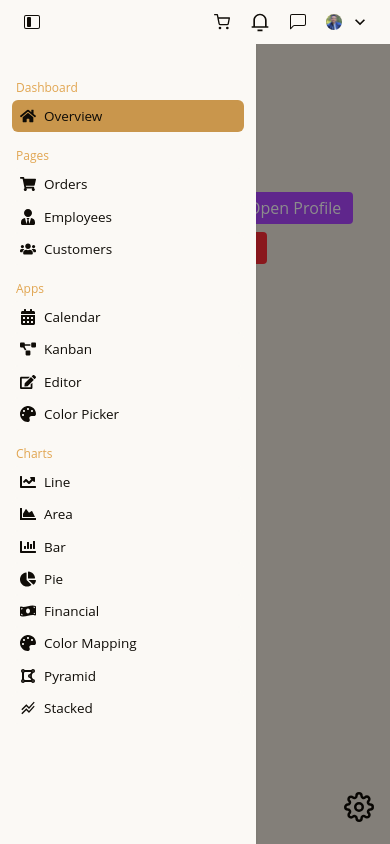
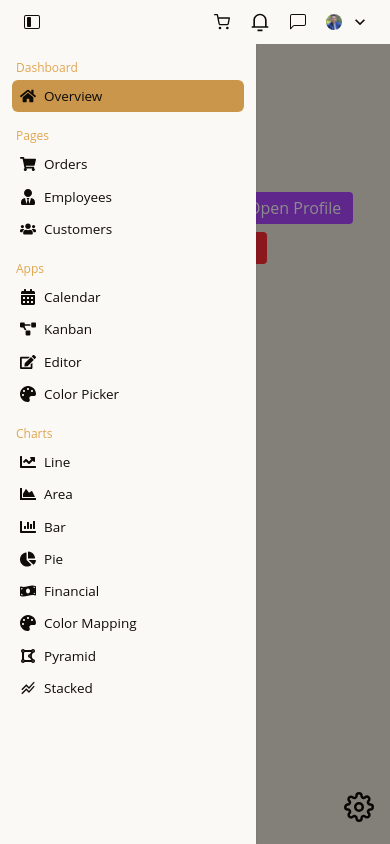
Before and after one commit to mohamed-sayed-elmahdy/React-Admin-Dashboard, a React (Vite) app: page / in a window 390 px wide. Both pictures are taken after a click on the button 32 px from the left and 22 px from the top of the page. Built offline with nearby package versions, Linux system fonts and the light colour scheme.

Commit message:
Hide ToolTip On Mobile

```diff
--- a/src/components/Sidebar.jsx
+++ b/src/components/Sidebar.jsx
@@ -120,7 +120,7 @@ export default function Sidebar() {
         <div className="flex text-(--text)" style={{ boxShadow: '5px -14px 15px rgba(0, 0, 0, 0.4)' }}>
             {/* Mobile Drawer */}
             <div
-                className={`lg:hidden fixed inset-0 bg-black/45 bg-opacity-50 z-40  transition-opacity duration-300
+                className={`lg:hidden fixed inset-0 bg-black/45 bg-opacity-50 z-40  transition-all duration-300
               ${isSidebarMobileOpen ? "opacity-100 pointer-events-auto" : "opacity-0 pointer-events-none"}
                 `}
                 onClick={() => toggleMobileSidebar(false)}
@@ -128,16 +128,14 @@ export default function Sidebar() {
                 <div
                     className={`
                        fixed top-0 left-0 h-full w-64 bg-(--background) text-(--text) shadow
-                        transform transition-transform duration-300
+                        transform transition-all duration-300
                          ${isSidebarMobileOpen ? "translate-x-0" : "-translate-x-full"}
                           `}
                     onClick={(e) => e.stopPropagation()}
                 >
-                    <button className="mb-6 p-2" onClick={() => toggleMobileSidebar(false)}>
-                        <FaTimes className="w-6 h-6" />
-                    </button>
 
-                    <nav className="space-y-2 px-3 overflow-auto h-[calc(100vh-3.5rem)]">
+
+                    <nav className="mt-11 space-y-2 px-3 overflow-auto h-[calc(100vh-3.5rem)]">
                         {navItems.map((section) => (
                             <div key={section.category} className="mt-4">
 
--- a/src/components/Tooltip.jsx
+++ b/src/components/Tooltip.jsx
@@ -4,7 +4,7 @@ export default function Tooltip({ children, content, position, customCss = "" })
   const [show, setShow] = useState(false);
 
   // Base classes for tooltip
-  let tooltipClasses = `bg-(--primary) text-(--text) absolute px-3 py-2 text-sm rounded-lg z-50 whitespace-nowrap shadow-2xl animate-tooltip ${customCss}`;
+  let tooltipClasses = `hidden md:block bg-(--primary) text-(--text) absolute px-3 py-2 text-sm rounded-lg z-50 whitespace-nowrap shadow-2xl animate-tooltip ${customCss}`;
 
   // Adjust position based on prop
   switch (position) {
```
